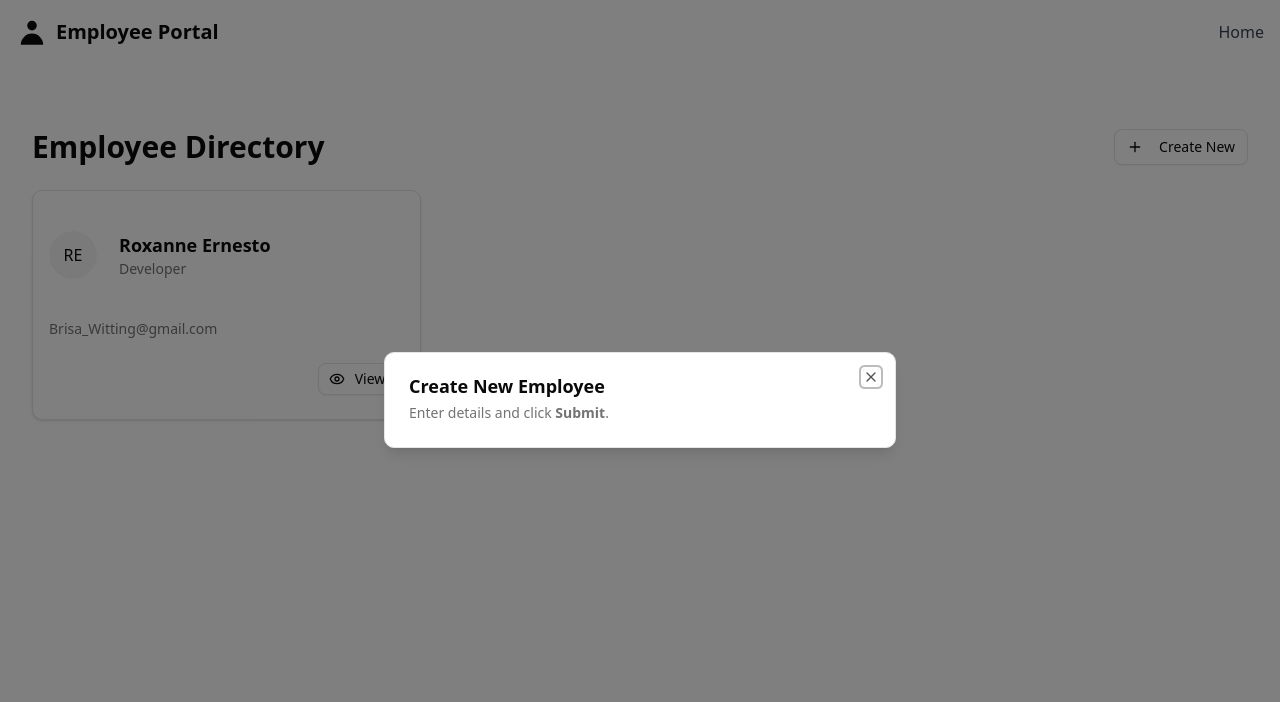
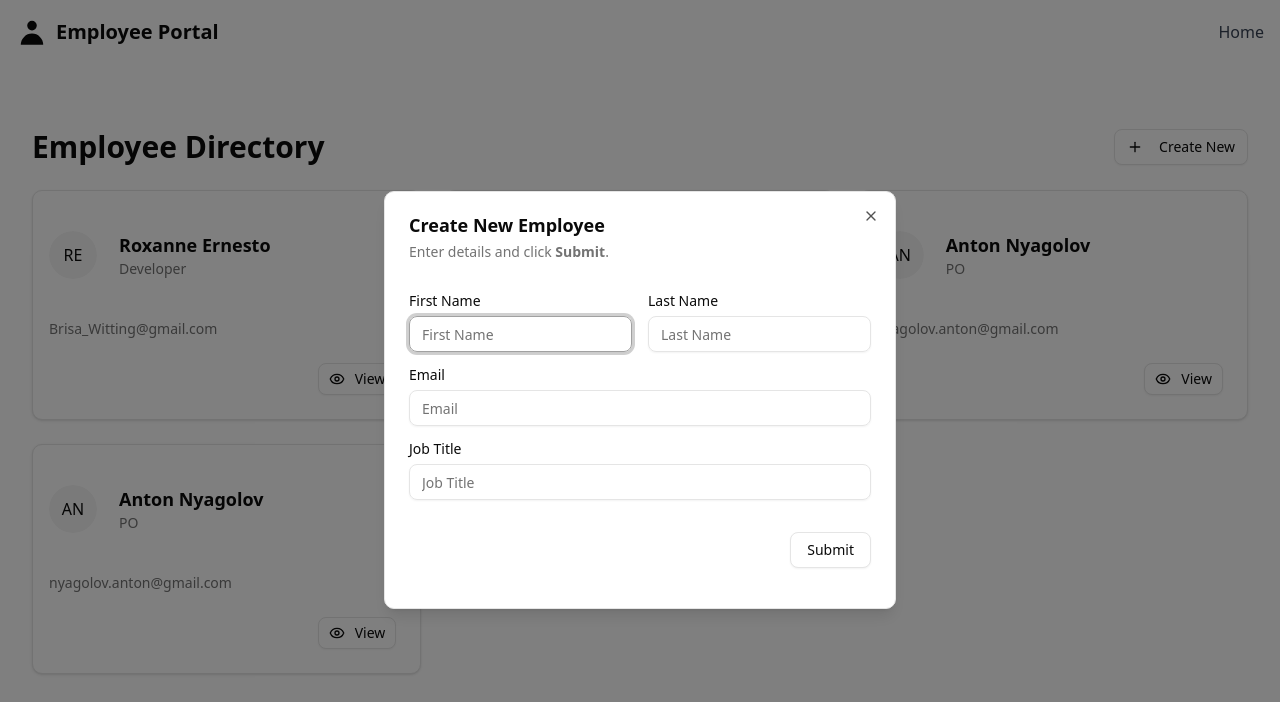
Before and after one commit to antpngl92/employee-portal, a React (Vite) app: page / in a window 1280 px wide. Both pictures are taken after a click on the button "Create New". Shown: the top 702 px of the page. Built offline with nearby package versions, Linux system fonts and the light colour scheme; data requests are answered from the project's data file.

Commit message:
Create EmployeeForm and use it in CreateEmployeeDialog

```diff
--- a/db.json
+++ b/db.json
@@ -6,6 +6,27 @@
       "email": "Brisa_Witting@gmail.com",
       "jobTitle": "Developer",
       "id": 38899
+    },
+    {
+      "firstName": "Anton",
+      "lastName": "Nyagolov",
+      "email": "nyagolov.anton@gmail.com",
+      "jobTitle": "PO",
+      "id": 38900
+    },
+    {
+      "firstName": "Anton",
+      "lastName": "Nyagolov",
+      "email": "nyagolov.anton@gmail.com",
+      "jobTitle": "PO",
+      "id": 38901
+    },
+    {
+      "firstName": "Anton",
+      "lastName": "Nyagolov",
+      "email": "nyagolov.anton@gmail.com",
+      "jobTitle": "PO",
+      "id": 38902
     }
   ]
 }
--- a/src/components/CreateEmployeeDialog/CreateEmployeeDialog.tsx
+++ b/src/components/CreateEmployeeDialog/CreateEmployeeDialog.tsx
@@ -11,6 +11,8 @@ import {
 } from '@/components'
 import { Plus } from 'lucide-react'
 import { EmployeeFormValues } from '@/types/employee'
+import EmployeeForm from '../EmployeeForm/EmployeeForm'
+import { toast } from "sonner"
 
 const CreateEmployeeDialog = () => {
   const [open, setOpen] = useState<boolean>(false)
@@ -18,6 +20,7 @@ const CreateEmployeeDialog = () => {
 
   const handleCreate = async (data: EmployeeFormValues) => {
     await create(data)
+    toast.success("Employee has been created")
     setOpen(false)
   }
 
@@ -36,7 +39,7 @@ const CreateEmployeeDialog = () => {
             Enter details and click <strong>Submit</strong>.
           </DialogDescription>
         </DialogHeader>
-        {/* Employee form goes here */}
+       <EmployeeForm onSubmit={handleCreate} />
       </DialogContent>
     </Dialog>
   )
--- /dev/null
+++ b/src/components/EmployeeForm/EmployeeForm.tsx
@@ -0,0 +1,107 @@
+import { FC } from "react";
+import { employeeSchema } from "./schema";
+import { Employee, EmployeeFormValues } from "@/types/employee";
+import {
+  Button,
+  Input,
+  Form,
+  FormControl,
+  FormField,
+  FormItem,
+  FormLabel,
+  FormMessage,
+} from "@/components"
+import { zodResolver } from "@hookform/resolvers/zod";
+import { useForm } from "react-hook-form";
+
+interface EmployeeFormProps {
+  employee?: Employee;
+  onSubmit: (data: EmployeeFormValues) => void
+}
+
+const EmployeeForm: FC<EmployeeFormProps> = ({ employee, onSubmit }) => {
+  const form = useForm<EmployeeFormValues>({
+    resolver: zodResolver(employeeSchema),
+    defaultValues: {
+      firstName: employee?.firstName ?? "",
+      lastName: employee?.lastName ?? "",
+      email: employee?.email ?? "",
+      jobTitle: employee?.jobTitle ?? "",
+    }
+  }
+  )
+
+  return (
+    <Form {...form}>
+      <form
+        onSubmit={form.handleSubmit(onSubmit)}
+        className="grid gap-4 py-4"
+      >
+        <div className="grid grid-cols-2 gap-4">
+          <FormField
+            control={form.control}
+            name="firstName"
+            render={({ field }) => (
+              <FormItem>
+                <FormLabel>First Name</FormLabel>
+                <FormControl>
+                  <Input placeholder="First Name" {...field} />
+                </FormControl>
+                <FormMessage />
+              </FormItem>
+            )}
+          />
+
+          <FormField
+            control={form.control}
+            name="lastName"
+            render={({ field }) => (
+              <FormItem>
+                <FormLabel>Last Name</FormLabel>
+                <FormControl>
+                  <Input placeholder="Last Name" {...field} />
+                </FormControl>
+                <FormMessage />
+              </FormItem>
+            )}
+          />
+        </div>
+
+        <FormField
+          control={form.control}
+          name="email"
+          render={({ field }) => (
+            <FormItem>
+              <FormLabel>Email</FormLabel>
+              <FormControl>
+                <Input placeholder="Email" {...field} />
+              </FormControl>
+              <FormMessage />
+            </FormItem>
+          )}
+        />
+
+        <FormField
+          control={form.control}
+          name="jobTitle"
+          render={({ field }) => (
+            <FormItem>
+              <FormLabel>Job Title</FormLabel>
+              <FormControl>
+                <Input placeholder="Job Title" {...field} />
+              </FormControl>
+              <FormMessage />
+            </FormItem>
+          )}
+        />
+
+        <div className="flex justify-end space-x-2 pt-4">
+          <Button type="submit" className="cursor-pointer" variant="outline">Submit</Button>
+        </div>
+
+      </form>
+    </Form>
+  );
+}
+
+export default EmployeeForm
```
